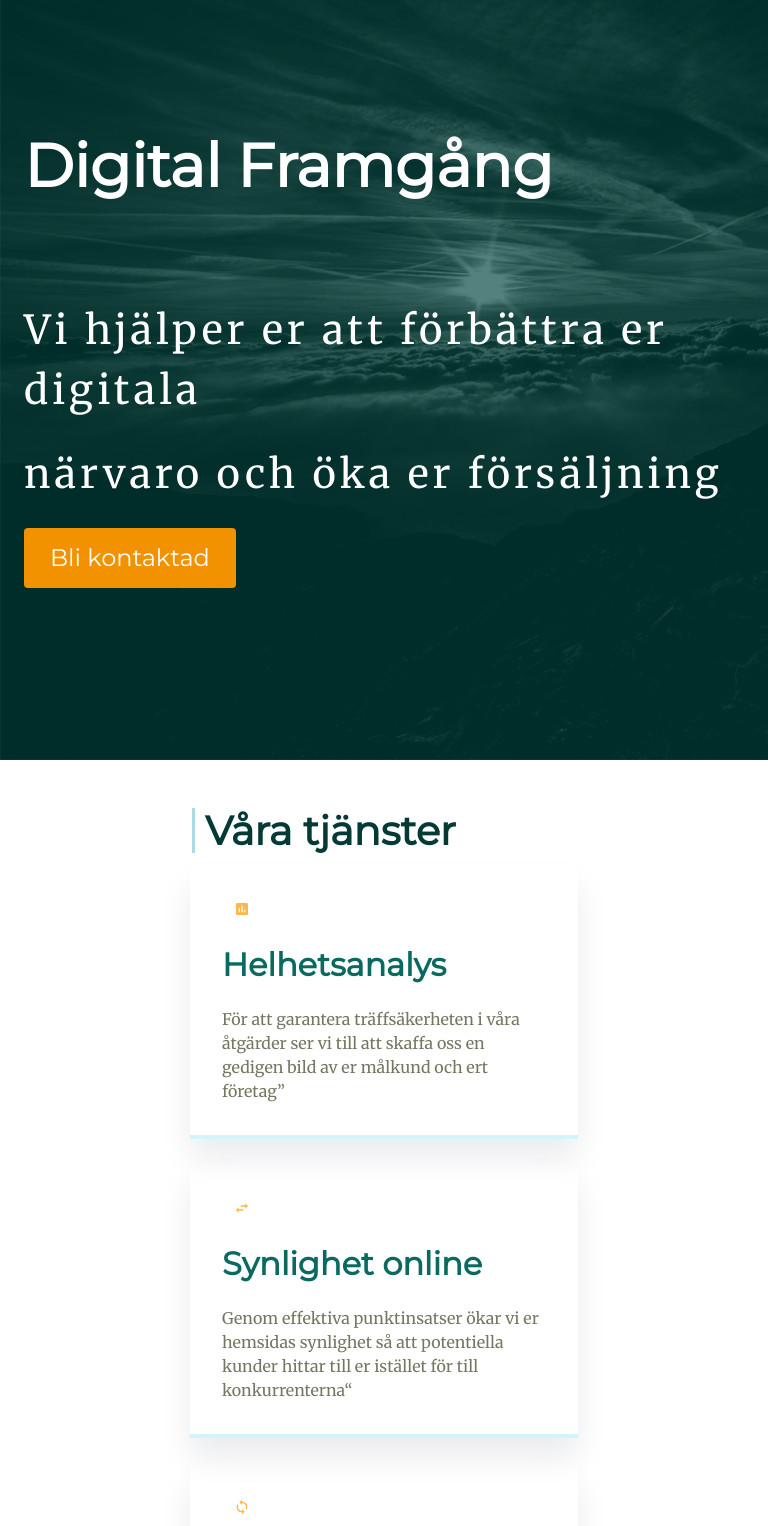
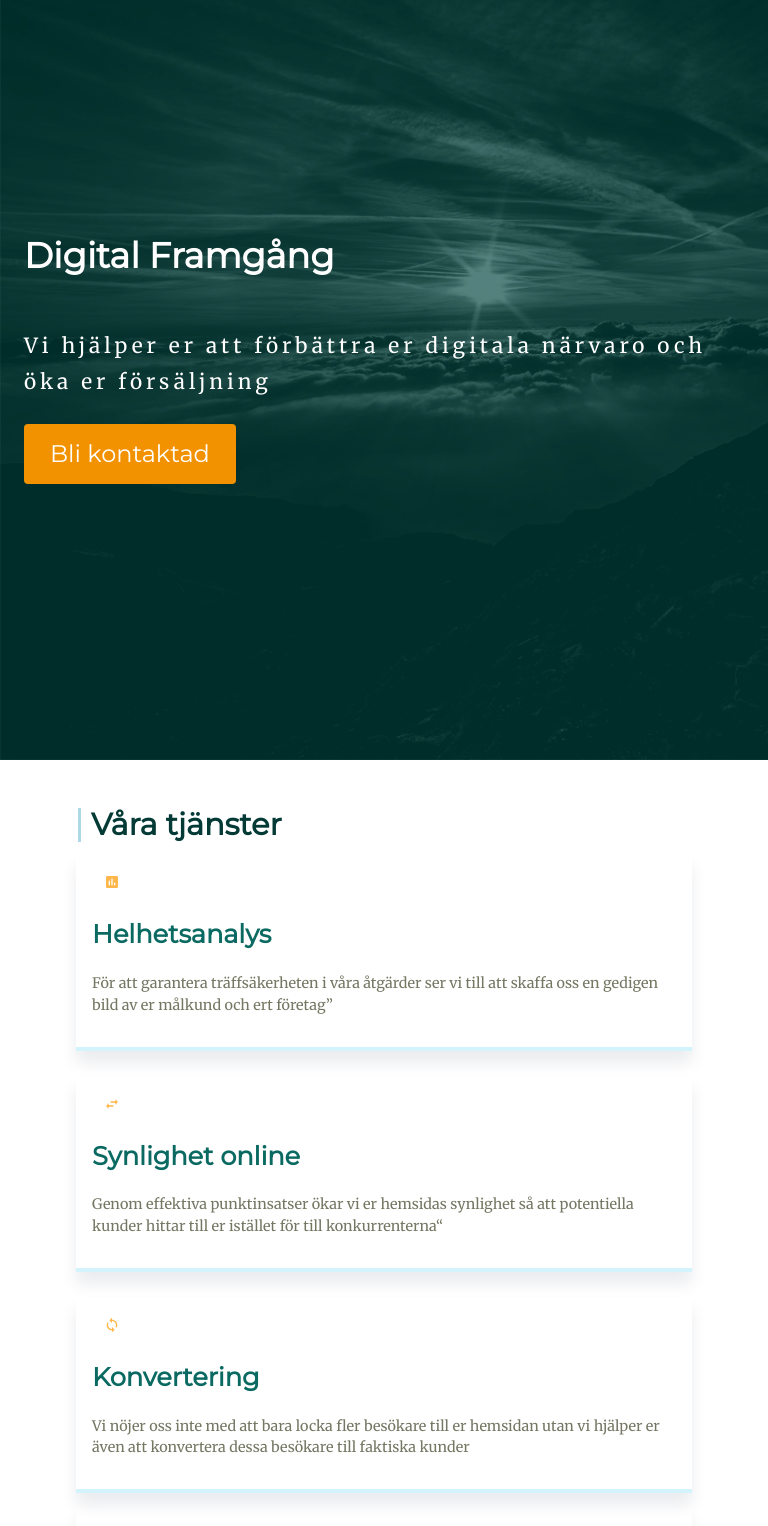
Before and after one commit to codebyjonas/digitalframgang.com, a React (Create React App) app: page / in a window 768 px wide. Shown: the part 40-1566 px from the top of the page. Built offline with nearby package versions, Linux system fonts and the light colour scheme.

Commit message:
added more mobile device friendly interface

```diff
--- a/src/App.scss
+++ b/src/App.scss
@@ -75,7 +75,7 @@ $footer-padding: 12rem;
 
 .large-spacing {
     letter-spacing: 4px;
-    line-height: 150%;
+    line-height: 1.7em;
 }
 .is-white {
     color: white;
@@ -144,12 +144,44 @@ $footer-padding: 12rem;
     margin-bottom: 0 !important;
 }
 
+p {
+    margin-bottom: 1em;
+}
+
 #profile-image {
     margin-bottom: 1.5rem;
 }
 #profile-image img {
     box-shadow: -1px 10px 16px 1px #d3d3d3;
 }
+
+@media only screen and (max-width: 768px) {
+    .card-shadow{
+        padding: 1rem;
+        box-shadow: 0px 12px 15px #ebecef;
+    }
+    p {
+        font-size: 0.9em;
+    }
+
+    .title.is-1 {
+        font-size: 2.3em;
+    }
+    .title.is-2 {
+        font-size: 1.9em;
+    }
+    .title.is-3{
+        font-size: 1.6em;
+    }
+
+    #contact{
+        padding-left: 0px;
+        padding-right: 0px;
+    }
+
+
+}
+
 
 @media only screen and (max-width: 450px) {
     #profile-image {
--- a/src/components/AboutUs.js
+++ b/src/components/AboutUs.js
@@ -35,7 +35,6 @@ const AboutUs = () => (
                 deras konverteringsgrad stärker vi våra kunders konkurrenskraft
                 på internet.
             </p>
-            <br/>
             <p>
                 Med fokus på effektiva punktinsatser kombinerat med flera års
                 arbetslivserfarenhet av webbutveckling och ett nytänk kring
--- a/src/components/Header.js
+++ b/src/components/Header.js
@@ -28,7 +28,7 @@ class Header extends React.Component {
 
     listenScrollEvent = e => {
         if (!this.state.showMobileMenu) {
-            if (window.scrollY > 740) {
+            if (window.scrollY > 660) {
                 this.setState({ navbarScrollState: 'is-primary' })
             } else {
                 this.setState({ navbarScrollState: 'navbar-transparent' })
--- a/src/components/Hero.js
+++ b/src/components/Hero.js
@@ -6,10 +6,8 @@ const Hero = () => (
         <div className='hero-body'>
             <div className='container has-text-centered'>
                 <h1 id='hero-title' className='title is-1 is-white'>Digital Framgång</h1>
-                <h2 className='subtitle is-2 is-white large-spacing'>
+                <h2 id='hero-subtitle1' className='subtitle is-2 is-white large-spacing'>
                     Vi hjälper er att förbättra er digitala
-                </h2>
-                <h2 className='subtitle is-2 is-white large-spacing'>
                     närvaro och öka er
                     försäljning
                 </h2>
--- a/src/components/Why.js
+++ b/src/components/Why.js
@@ -17,7 +17,7 @@ const Why = () => (
                 besökare till kunder erbjuder vi en helhetslösning för er som
                 vill öka er försäljning genom en förbättrad digital närvaro.
                 Vill ni också öka er försäljning? Kontakta oss/Bli kontaktad så
-                berättar vi vad vi kan göra för er
+                berättar vi vad vi kan göra för er.
             </p>
             <p>
                 Med fokus på effektiva insatser kombinerat med flera års
--- a/src/style/hero.scss
+++ b/src/style/hero.scss
@@ -2,9 +2,11 @@
     background-image: url('./assets/hero-image.jpg');
     background-size: cover;
 }
-
+#hero-subtitle{
+    margin-bottom: 3em;
+}
 #hero-title {
-    margin-bottom: 2em;
+    margin-bottom: 2.1em;
     font-size: 60px;
 }
 
@@ -12,3 +14,18 @@
 #hero-button {
     display: block;
 }
+
+@media only screen and (max-width: 1050px) {
+    .hero {
+        .subtitle{
+            font-size: 1.3em;
+        }
+        #hero-subtitle{
+            margin-bottom: 0px;
+        }
+        #hero-title {
+            font-size: 2.2em;
+        }
+    }
+
+}
--- a/src/style/services.scss
+++ b/src/style/services.scss
@@ -4,13 +4,14 @@
     }
 }
 
-#hero-button {
-    display: block;
+#services {
+    padding-left: 7rem;
+    padding-right: 7rem;
 }
 
-@media only screen and (min-width: 600px) {
+@media only screen and (max-width: 1050px) {
     #services{
-        padding-left: 10rem;
-        padding-right: 10rem;
+        padding-left: 6vw;
+        padding-right: 6vw;
     }
 }
```
